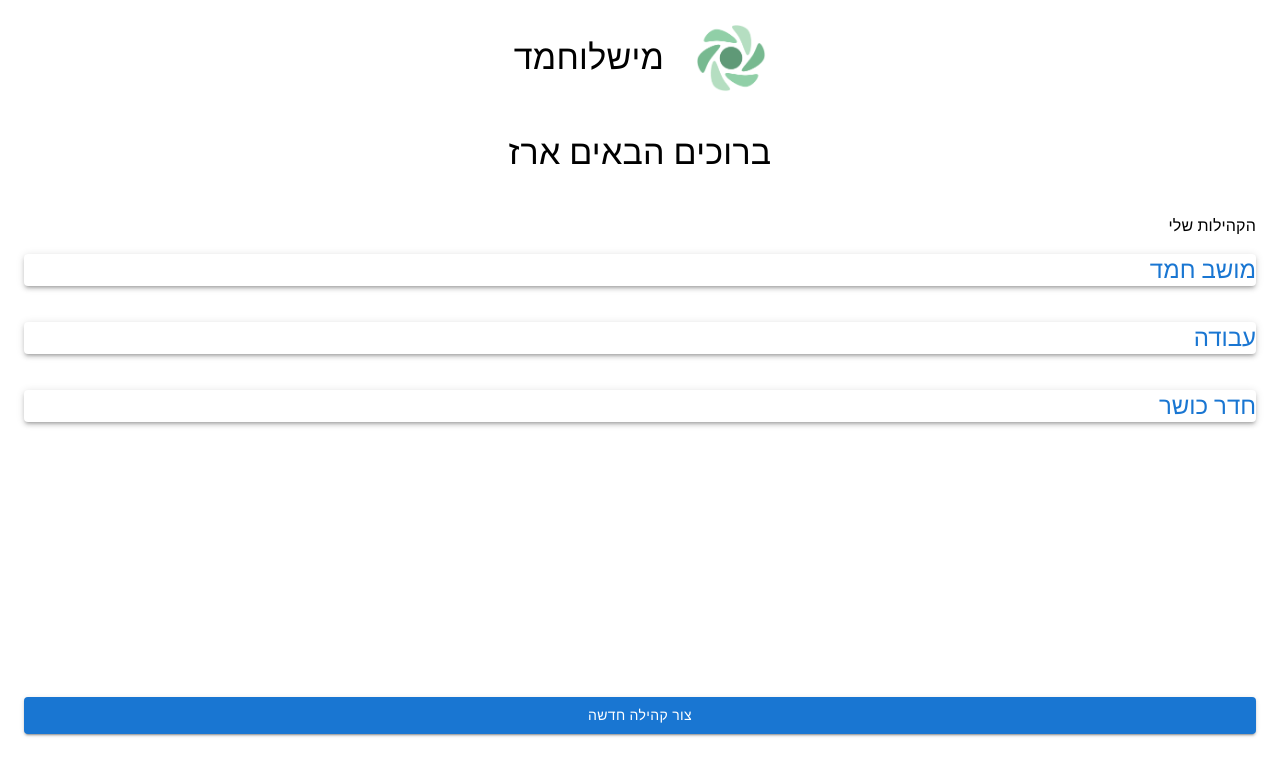
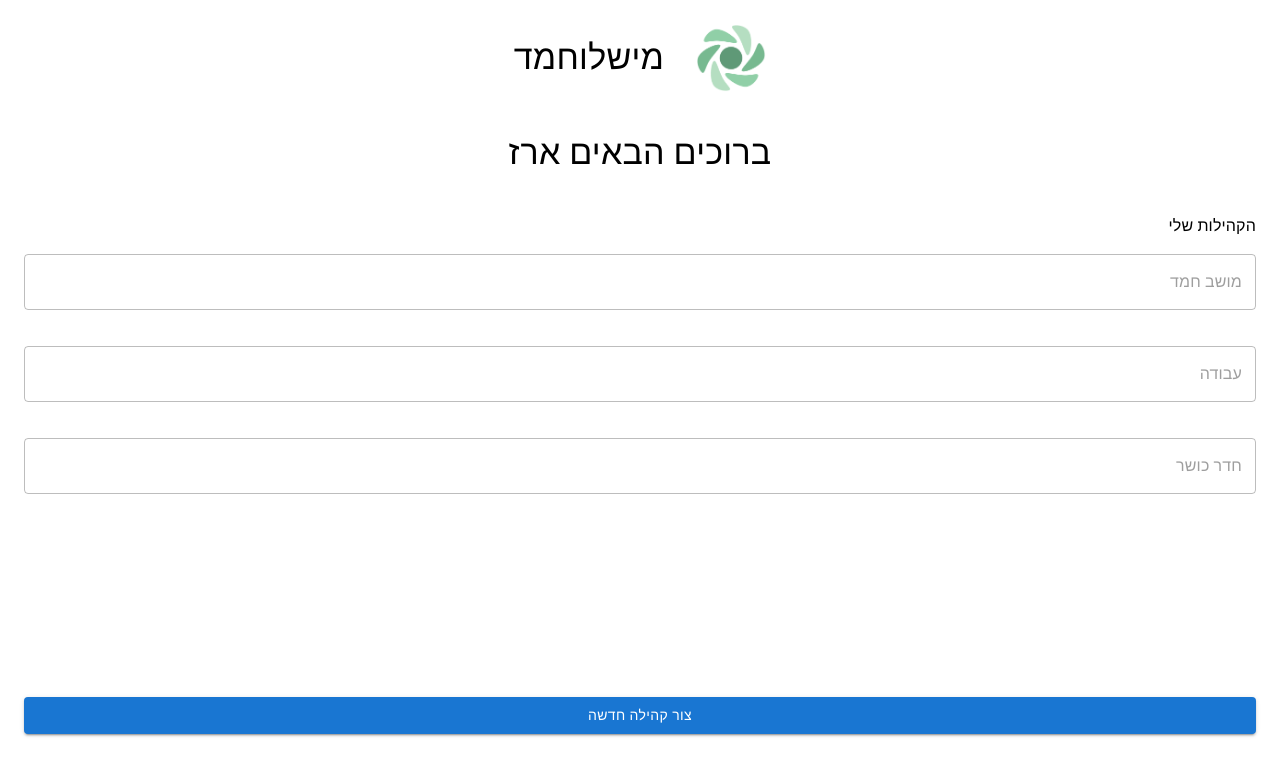
Before and after one commit to Sumsum1000/Mishlohemed_v3, a Next.js app: page /manager in a window 1280 px wide. Shown: the top 776 px of the page. Built offline with nearby package versions, Linux system fonts and the light colour scheme.

Commit message:
Mishloh and Amuta inside each Kehila set to multy select

```diff
--- a/src/Components/kehila/Kehila.js
+++ b/src/Components/kehila/Kehila.js
@@ -1,5 +1,11 @@
 "use client";
-import { Box, Typography, TextField, Stack, Paper } from "@mui/material";
+import {
+  Typography,
+  TextField,
+  Stack,
+  MenuItem,
+  FormControl,
+} from "@mui/material";
 import { StackRow } from "../shared/Shared";
 import { useState } from "react";
 import Image from "next/image";
@@ -7,26 +13,75 @@ import logo from "../../Graphics/QR.jpg";
 
 const Kehila = ({ name }) => {
   const [expandToggle, setExpandToggle] = useState(false);
+  const [size, setSize, setValue] = useState("ללא");
+  const [amuta, setAmuta] = useState("BBB");
+
+  const handleSizeChange = (e) => {
+    if (!e.target.classList.contains("MuiMenuItem-root")) {
+      setOpen(false);
+    }
+    setSize(e.target.value);
+  };
+
+  const handleAmutaChange = (e) => {
+    if (!e.target.classList.contains("MuiMenuItem-root")) {
+      setOpen(false);
+    }
+    setAmuta(e.target.value);
+  };
 
   const toggleExpand = () => {
     setExpandToggle(!expandToggle);
   };
 
   return (
-    <Box onClick={toggleExpand}>
-      <Paper elevation={3}>
-        <Typography color={"primary"} variant="h5">
-          {name}
-        </Typography>
-      </Paper>
+    <FormControl onClick={toggleExpand}>
+      <TextField
+        fullWidth
+        disabled
+        defaultValue={name}
+        variant="outlined"
+        InputProps={{
+          readOnly: true,
+        }}
+        sx={{ direction: "rtl" }}
+      ></TextField>
       <br />
       {expandToggle && (
         <Stack spacing={2} sx={{ marginTop: "20px" }}>
           <StackRow text1="מספר חברים" text2="36" />
           <StackRow text1="כסף שנאסף" text2="2,740 שח" />
           <StackRow text1=" כסף שנרשם" text2="1,980 שח" />
-          <StackRow text1=" סוג משלוח" text2="קטן\גדול" />
-          <StackRow text1="עמותה לתרומה" ל text2="מישלוחמד" />
+
+          <TextField
+            label="סוג משלוח"
+            select
+            value={size}
+            fullWidth
+            onChange={handleSizeChange}
+          >
+            <MenuItem value="">
+              <em>ללא</em>
+            </MenuItem>
+            <MenuItem value={10}>קטן</MenuItem>
+            <MenuItem value={20}>גדול</MenuItem>
+          </TextField>
+
+          <TextField
+            label="עמותה לתרומה"
+            select
+            value={amuta}
+            fullWidth
+            onChange={handleAmutaChange}
+          >
+            <MenuItem value="">
+              <em>ללא</em>
+            </MenuItem>
+            <MenuItem value={"משלוחמד"}>משלוחמד</MenuItem>
+            <MenuItem value={"תנו לחיות לחיות"}>תנו לחיות לחיות</MenuItem>
+          </TextField>
+
+          {/* <StackRow text1="עמותה לתרומה" ל text2="מישלוחמד" /> */}
 
           <Stack
             flexDirection={"row"}
@@ -39,7 +94,7 @@ const Kehila = ({ name }) => {
           </Stack>
         </Stack>
       )}
-    </Box>
+    </FormControl>
   );
 };
 
--- a/src/Components/shared/Shared.js
+++ b/src/Components/shared/Shared.js
@@ -3,6 +3,7 @@ import styled from "@emotion/styled";
 import {
   Box,
   Button,
+  Divider,
   FilledInput,
   Paper,
   Stack,
@@ -38,7 +39,6 @@ export const PageContainer = ({ children }) => {
         height: "100vh",
         width: "100vw",
         padding: "24px",
-        //marginTop: "40px",
       }}
     >
       {children}
@@ -64,14 +64,14 @@ export const ButtonContainer = ({ children }) => {
 
 export const StackRow = ({ text1, text2 }) => {
   return (
-    <Paper elevation={1}>
+    <Box>
       <Stack
         flexDirection={"row"}
         justifyContent={"space-between"}
         sx={{
           width: "100%",
-          //border: "1px solid black",
           padding: "20px",
+          paddingBottom: 0,
           borderRadius: "5px",
         }}
       >
@@ -80,26 +80,7 @@ export const StackRow = ({ text1, text2 }) => {
         </Typography>
         <Typography variant="h5">{text2}</Typography>
       </Stack>
-    </Paper>
+      <Divider />
+    </Box>
   );
 };
-
-{
-  /* <Typography color="gray" variant="h5">
-              מספר חברים
-            </Typography>
-            <Typography variant="h5">36</Typography> */
-}
-
-//   <Stack
-//   flexDirection={"row"}
-//   justifyContent={"space-between"}
-//   sx={{
-//     width: "100%",
-//     border: "1px solid black",
-//     padding: "20px",
-//     borderRadius: "5px",
-//   }}
-// >
-//   {children}
-// </Stack>
```
